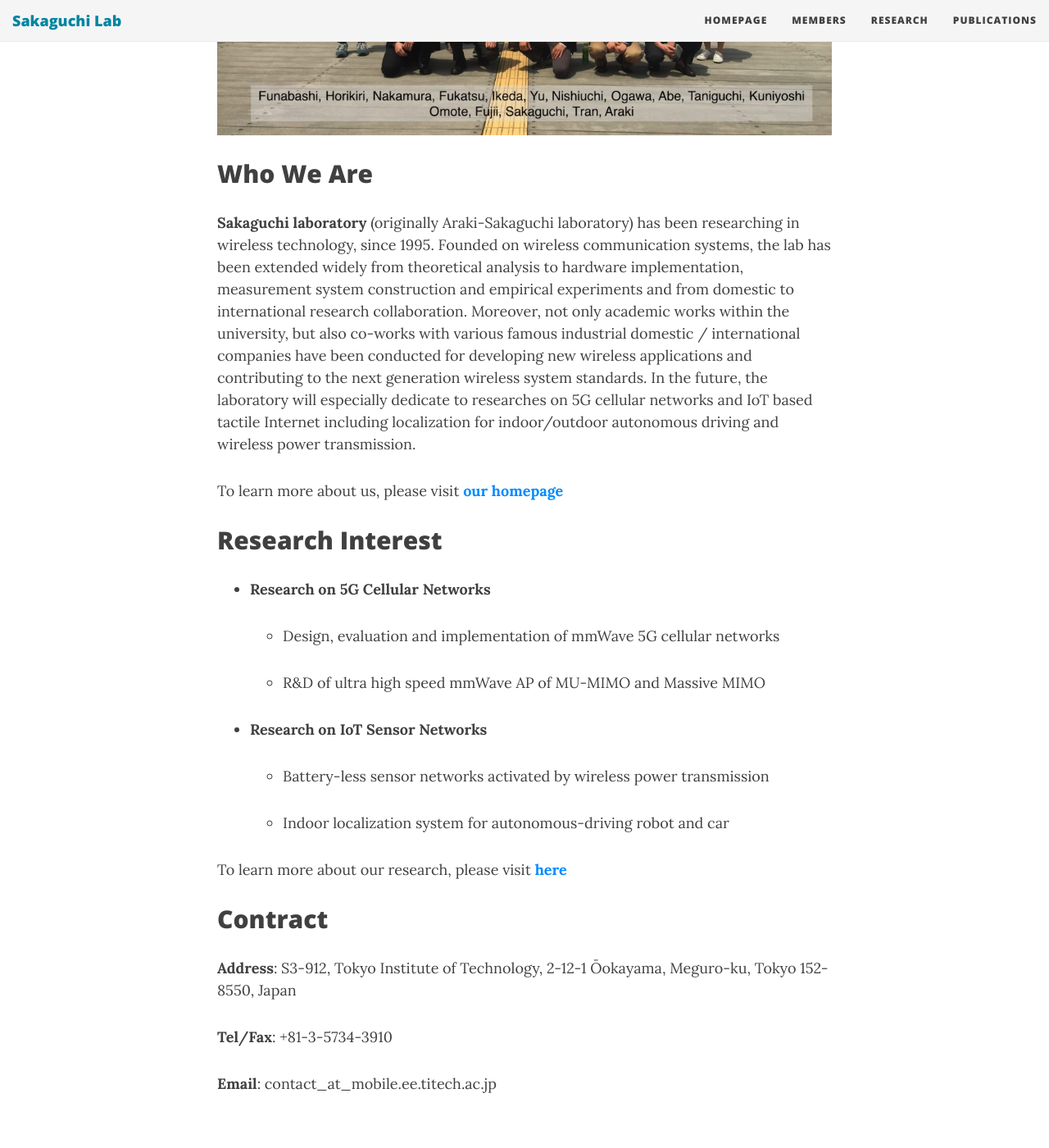
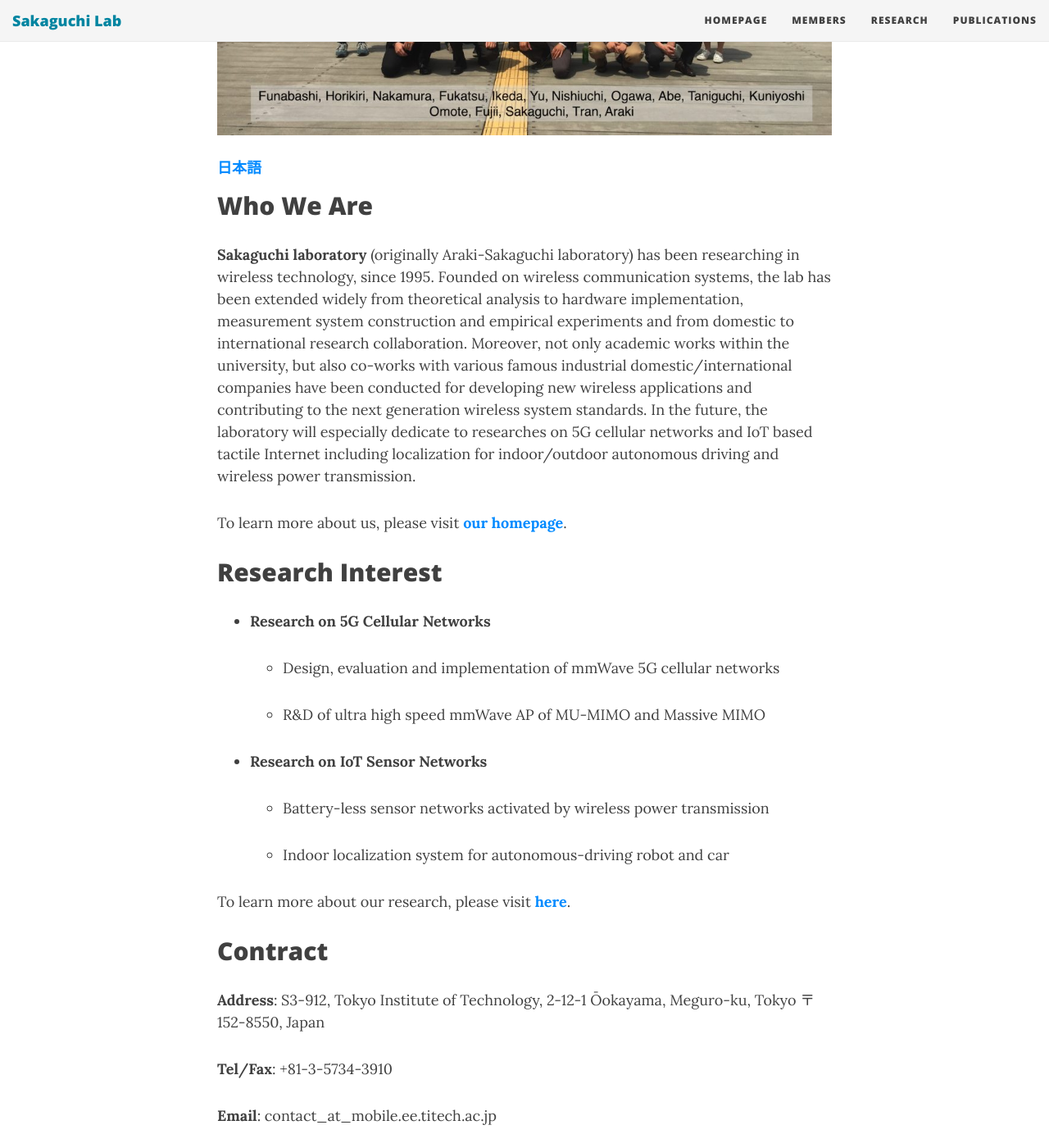
Before and after one commit to Sakaguchi-Lab/sakaguchi-lab.github.io, a Jekyll site: the page built from index.md, in a window 1280 px wide and 1400 px high, scrolled down 593 px. Shown: the whole window at 82% size. Built offline with Jekyll 4.4.1, drawn with Linux system fonts in a browser that asks for light colours; nearby versions of some CDN libraries.

Commit message:
日本語版

```diff
--- a/index.md
+++ b/index.md
@@ -6,13 +6,15 @@ published: true
 ---
 
 ![group photo](/img/2017_group_photo.jpg)
+#### [日本語](index_ja.html)
 
 ## Who We Are
 
-**Sakaguchi laboratory** (originally Araki-Sakaguchi laboratory) has been researching in wireless technology, since 1995. Founded on wireless communication systems, the lab has been extended widely from theoretical analysis to hardware implementation, measurement system construction and empirical experiments and from domestic to international research collaboration. Moreover, not only academic works within the university, but also co-works with various famous industrial domestic / international companies have been conducted for developing new wireless applications and contributing to the next generation wireless system standards.
+**Sakaguchi laboratory** (originally Araki-Sakaguchi laboratory) has been researching in wireless technology, since 1995. Founded on wireless communication systems, the lab has been extended widely from theoretical analysis to hardware implementation, measurement system construction and empirical experiments and from domestic to international research collaboration.
+Moreover, not only academic works within the university, but also co-works with various famous industrial domestic/international companies have been conducted for developing new wireless applications and contributing to the next generation wireless system standards.
 In the future, the laboratory will especially dedicate to researches on 5G cellular networks and IoT based tactile Internet including localization for indoor/outdoor autonomous driving and wireless power transmission.
 
-To learn more about us, please visit [**our homepage**](http://www.sakaguchi-lab.net)
+To learn more about us, please visit [**our homepage**](http://www.sakaguchi-lab.net).
 
 ## Research Interest
 
@@ -28,11 +30,11 @@ To learn more about us, please visit [**our homepage**](http://www.sakaguchi-lab
 
   * Indoor localization system for autonomous-driving robot and car
 
-To learn more about our research, please visit [**here**](http://www.sakaguchi-lab.net/research)
+To learn more about our research, please visit [**here**](http://www.sakaguchi-lab.net/research).
 
 ## Contract
 
-**Address**: S3-912, Tokyo Institute of Technology, 2-12-1 Ōokayama, Meguro-ku, Tokyo 152-8550, Japan
+**Address**: S3-912, Tokyo Institute of Technology, 2-12-1 Ōokayama, Meguro-ku, Tokyo 〒152-8550, Japan
 
 **Tel/Fax**: +81-3-5734-3910
 
```
Also changed, not shown: index_ja.md (added, +45 -0 lines).
